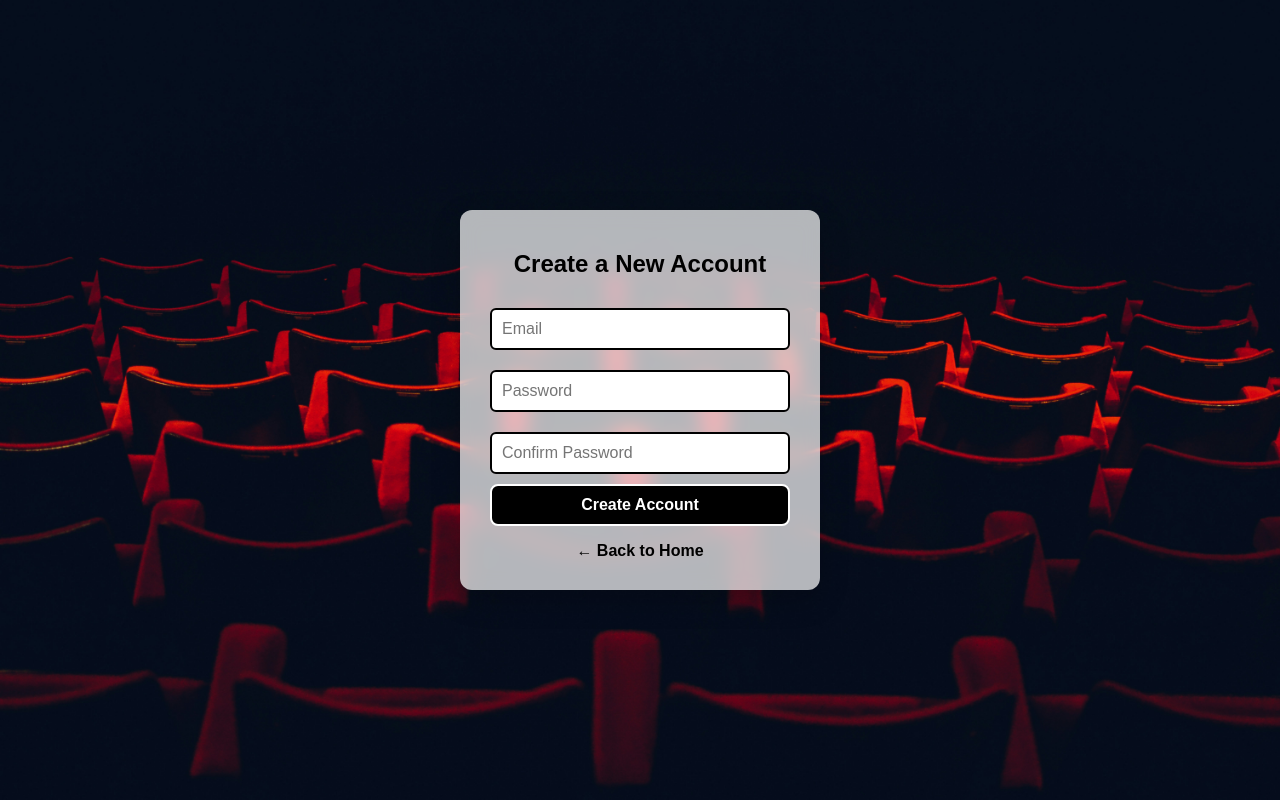
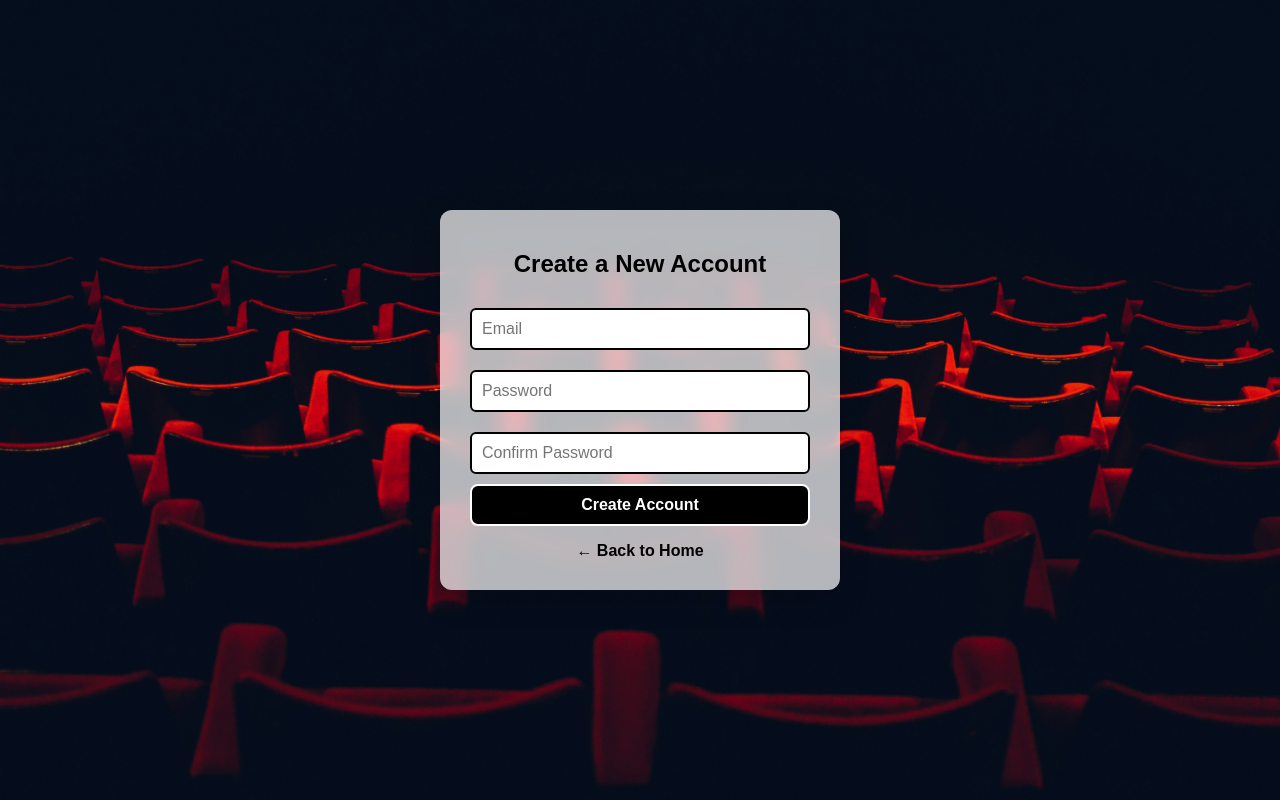
Before and after one commit to ulrichsene/UltimateMovieRecommendation, a Flask app: template frontend/templates/createUser.html in a window 1280 px wide. Run offline with Flask 3, Linux system fonts and the light colour scheme; the template is opened without the code that fills it, so the values that code supplies are empty; some libraries are stand-ins or nearby versions.

Commit message:
create user container same size as login

```diff
--- a/frontend/templates/static/styles/createUser.css
+++ b/frontend/templates/static/styles/createUser.css
@@ -19,8 +19,10 @@ body {
     background: rgba(255, 255, 255, 0.7);
     backdrop-filter: blur(10px);
     box-shadow: 0 10px 30px rgba(0, 0, 0, 0.2);
-    width: 300px;
+    width: 100%;
+    max-width: 400px; /* Maximum width */
     text-align: center;
+    box-sizing: border-box; /* Ensure padding doesn't affect width */
 }
 
 .create-user-container h2 {
```
